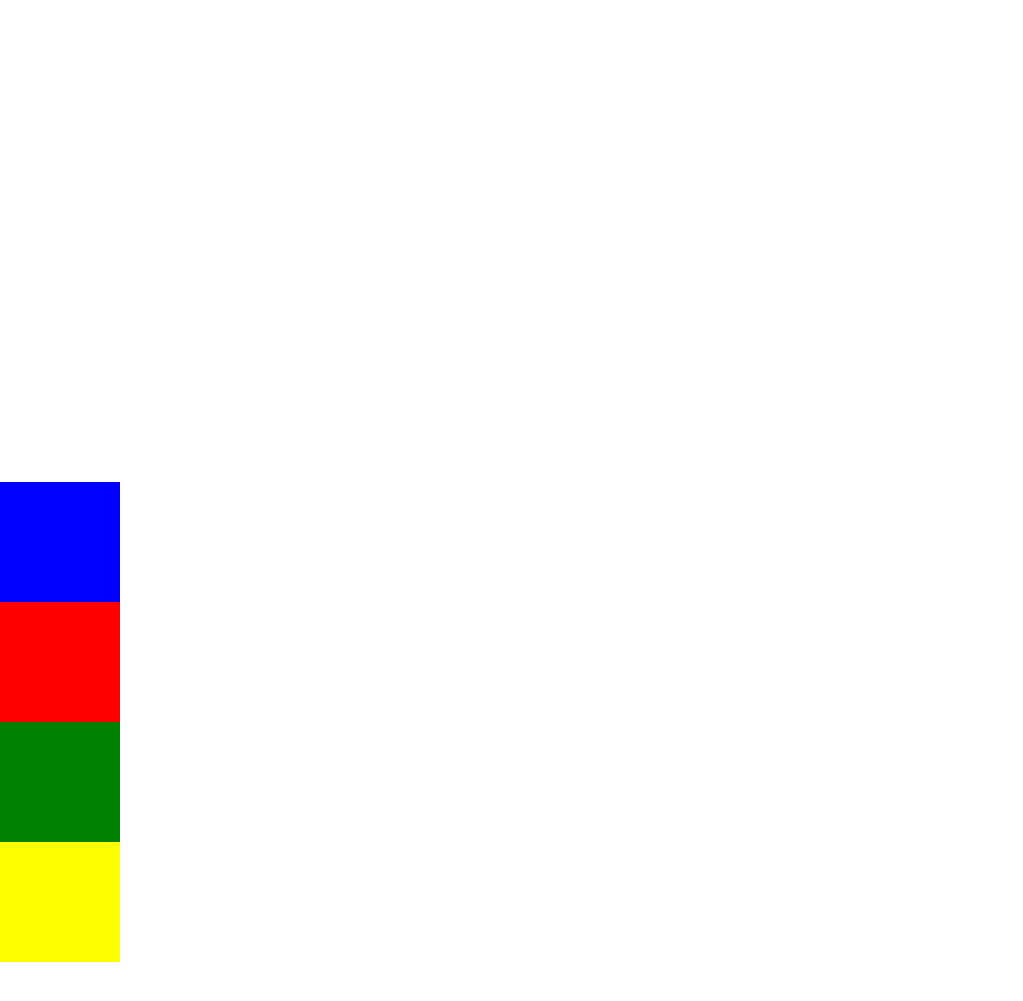
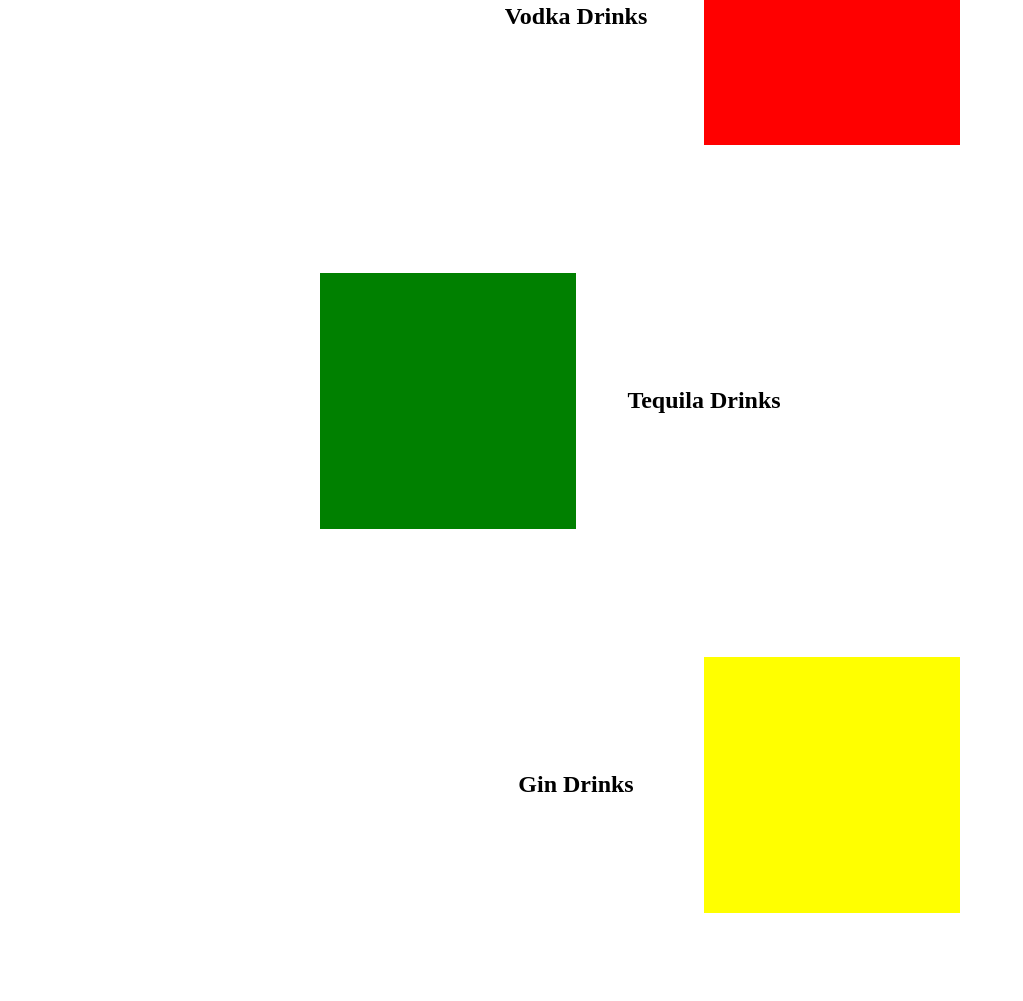
Before and after one commit to drewyox/drinksSite, a website built with webpack: page src/index.html in a window 1280 px wide. Shown: the part 1345-2346 px from the top of the page, without its empty margins (0-1023 px from the left). Before the commit the page ends 2307 px from the top, so only its background shows below. Built offline with nearby package versions, Linux system fonts and the light colour scheme.

Commit message:
index.html save

```diff
--- a/src/index.html
+++ b/src/index.html
@@ -10,25 +10,33 @@
     </div>
 
     <div class="container">
+      <div class="pageLanding">
+        <img src="assets/images/welcome1.png" alt="welcome" id="first">
+        <img src="assets/images/welcome2.png" alt="welcome" id="second">
+        <img src="assets/images/welcome3.png" alt="welcome" id="third">
+      </div>
+    </div>
 
-      <div class="pageLanding">
-        <h1>Welcome</h1>
-      </div>
-      <br>
-
-      <div class="drinkTypes">
-        <div id="whiskey">
+    <div class="test-scroll">
+    <div class="drinkTypes">
+      <div class="column">
+        <div class="whiskey drinks animation">
+          <h2>Whiskey Drinks</h2>
         </div>
-        <div id="vodka">
-        </div>
-        <div id="tequila">
-        </div>
-        <div id="gin">
+        <div class="vodka drinks animation">
+          <h2>Vodka Drinks</h2>
         </div>
       </div>
-
-
+      <div class="column">
+        <div class="tequila drinks animation">
+          <h2>Tequila Drinks</h2>
+        </div>
+        <div class="gin drinks animation">
+          <h2>Gin Drinks</h2>
+        </div>
+      </div>
     </div>
+  </div>
 
   </body>
 </html>
--- a/src/sass/input.scss
+++ b/src/sass/input.scss
@@ -1,3 +1,23 @@
+@keyframes scribbleText {
+  0% {
+    opacity: 0;
+  }
+  25% {
+    opacity: 1;
+  }
+  50% {
+    opacity: 0;
+  }
+  75% {
+    opacity: 1;
+  }
+  100% {
+    opacity: 0;
+  }
+}
+@keyframes subtle {
+
+}
 *{
   margin: 0px;
   padding: 0px;
@@ -9,7 +29,6 @@
   background-color: #FFFFFF;
   justify-content:flex-end;
   align-items: center;
-  border: 1px solid grey;
 
 }
 .mini-menu{
@@ -20,34 +39,100 @@
 }
 .container{
 }
+
+
+
 .pageLanding{
   display: flex;
   text-align: center;
   flex-direction: column;
+  align-items: center;
+  margin: auto;
   width: 100%;
   height: 100%;
-  margin-bottom: 100vw;
-  margin-top: 50vh;
+  margin-bottom: 70vh;
+  margin-top: 25vh;
+    img{
+    max-width:1750px;
+    max-height: 600px;
+    position: absolute;
+    transform: scale(.4);
+    width: 130%;
+  }
+  #first{
+    animation: scribbleText 1s;
+    animation-iteration-count: infinite;
+    animation-timing-function: linear;
+
+  }
+  #second{
+    animation: scribbleText 1.2s;
+    animation-iteration-count: infinite;
+  }
+  #third{
+    animation: scribbleText .9s;
+    animation-iteration-count: infinite;
+
+  }
 }
 
 
-#whiskey{
-  height: 120px;
-  width: 120px;
+
+
+.drinkTypes{
+  display: flex;
+  flex-direction: column;
+  align-items: center;
+  align-content: space-between;
+  width: 100%;
+  margin-bottom: 10vh;
+  .drinks{
+    display: flex;
+    justify-content: center;
+    align-items: center;
+    margin-bottom: 10vw;
+  }
+  .column{
+    display: flex;
+    flex-flow: column wrap;
+    align-content: space-around;
+    justify-content: center;
+    width:100%;
+    .whiskey{
+      margin-right: 30%;
+      height: 20vw;
+      width: 20vw;
       background-color: blue;
+      h2 {
+        margin-right: -40vw;
       }
-#vodka{
-  height: 120px;
-  width: 120px;
+    }
+    .tequila{
+      margin-right: 30%;
+      height: 20vw;
+      width: 20vw;
+      background-color: green;
+      h2 {
+        margin-right: -40vw;
+      }
+    }
+    .vodka{
+      margin-left: 30%;
+      height: 20vw;
+      width: 20vw;
       background-color: red;
+      h2 {
+        margin-left: -40vw;
       }
-#tequila{
-  height: 120px;
-  width: 120px;
-  background-color: green;
     }
-#gin{
-  height: 120px;
-  width: 120px;
+    .gin{
+      margin-left: 30%;
+      height: 20vw;
+      width: 20vw;
       background-color: yellow;
+      h2 {
+        margin-left: -40vw;
       }
+    }
+  }
+}
```
Also changed, not shown: src/js/styles.js (+10 -0 lines), src/assets/images/test.jpeg (added), src/assets/images/welcome1.png (added), src/assets/images/welcome2.png (added), src/assets/images/welcome3.png (added), 1 other file. Lines whose indentation alone changed are shown as unchanged.
